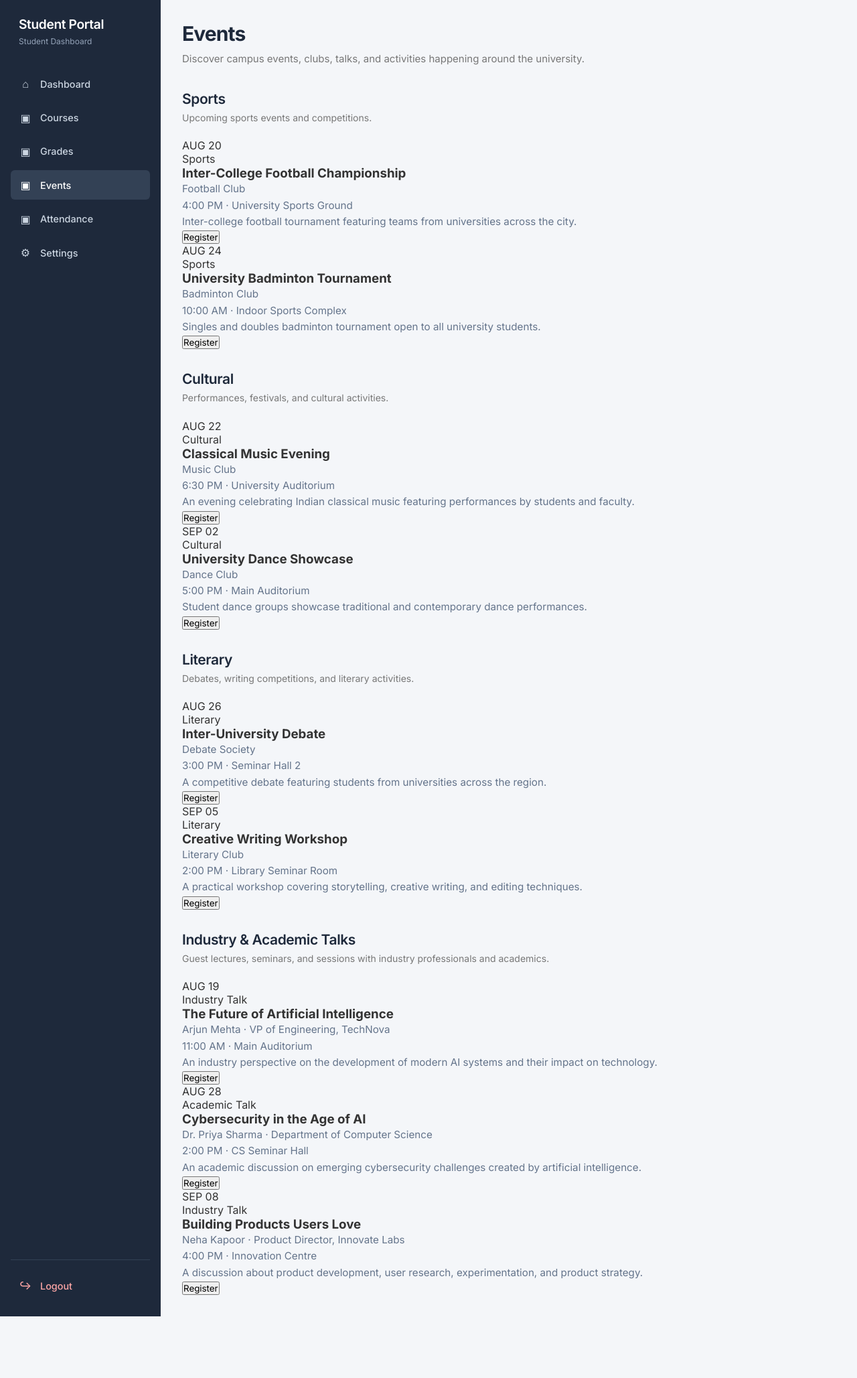
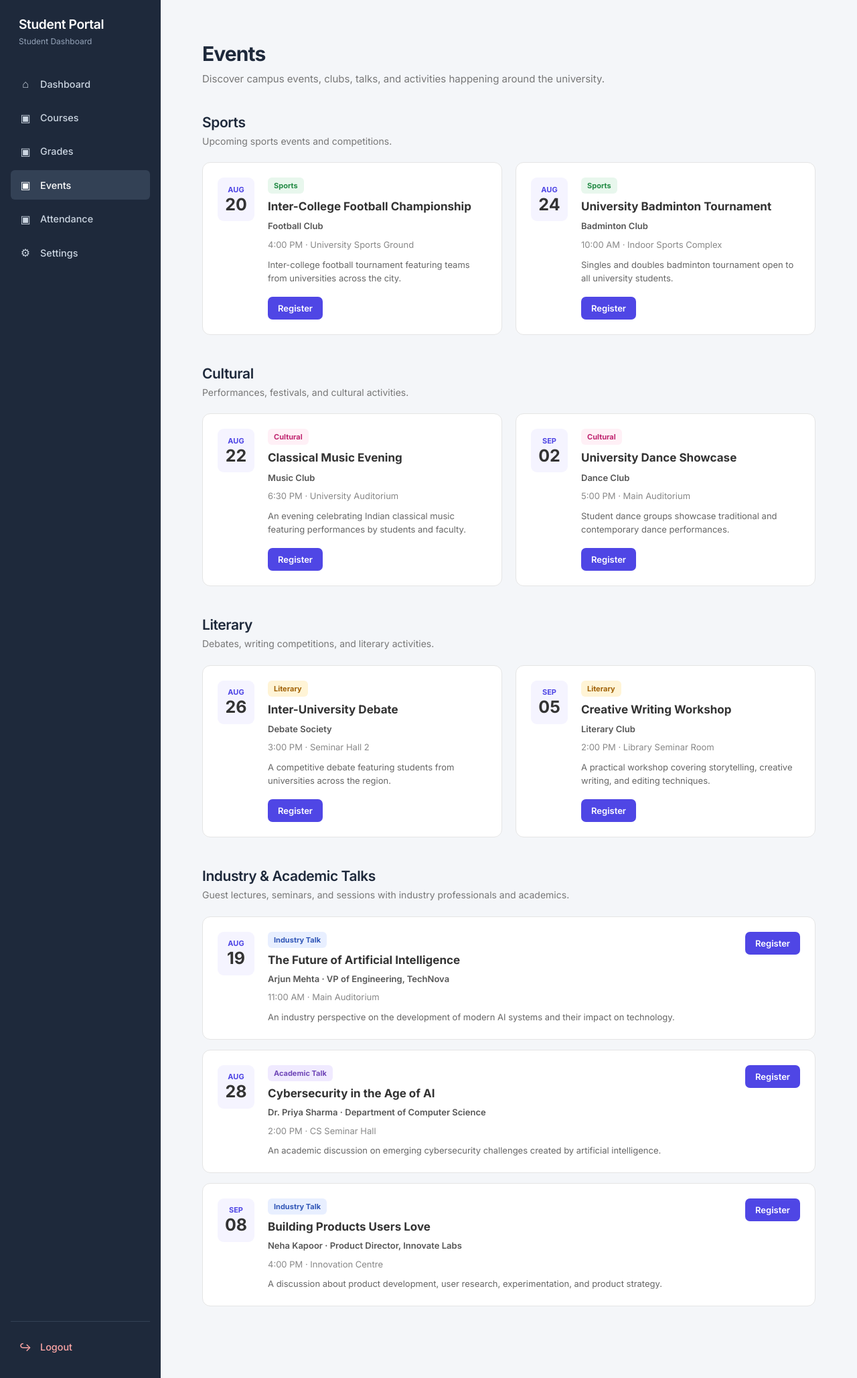
Before and after one commit to don-curleone/student-portal, a Flask app: page /events in a window 1280 px wide. Shown: the whole page at 67% size. Before the commit the page ends 1965 px from the top, so only its background shows below. Run offline with Flask 3, Linux system fonts and the light colour scheme.

Commit message:
css for the events page

```diff
--- /dev/null
+++ b/static/events.css
@@ -0,0 +1,334 @@
+/* =========================
+   EVENTS PAGE
+   ========================= */
+
+.events-page {
+    padding: 30px;
+    max-width: 1200px;
+    margin: 0 auto;
+}
+
+
+/* =========================
+   PAGE HEADER
+   ========================= */
+
+.page-header {
+    margin-bottom: 40px;
+}
+
+.page-header h1 {
+    margin: 0 0 8px;
+    font-size: 30px;
+}
+
+.page-header p {
+    margin: 0;
+    color: #777;
+    font-size: 15px;
+}
+
+
+/* =========================
+   EVENT SECTION
+   ========================= */
+
+.events-section {
+    margin-bottom: 45px;
+}
+
+.section-header {
+    margin-bottom: 20px;
+}
+
+.section-header h2 {
+    margin: 0 0 5px;
+    font-size: 21px;
+}
+
+.section-header p {
+    margin: 0;
+    color: #777;
+    font-size: 14px;
+}
+
+
+/* =========================
+   EVENT GRID
+   ========================= */
+
+.event-grid {
+    display: grid;
+    grid-template-columns: repeat(2, 1fr);
+    gap: 20px;
+}
+
+
+/* =========================
+   EVENT CARD
+   ========================= */
+
+.event-card {
+    display: flex;
+    gap: 20px;
+
+    background: #ffffff;
+    border: 1px solid #e5e5e5;
+    border-radius: 12px;
+
+    padding: 22px;
+
+    transition: transform 0.2s ease,
+                box-shadow 0.2s ease;
+}
+
+.event-card:hover {
+    transform: translateY(-3px);
+    box-shadow: 0 8px 20px rgba(0, 0, 0, 0.07);
+}
+
+
+/* =========================
+   EVENT DATE
+   ========================= */
+
+.event-date {
+    width: 55px;
+    height: 65px;
+
+    flex-shrink: 0;
+
+    display: flex;
+    flex-direction: column;
+    align-items: center;
+    justify-content: center;
+
+    background: #f5f4ff;
+    border-radius: 9px;
+}
+
+.event-month {
+    font-size: 11px;
+    font-weight: 700;
+    color: #4f46e5;
+}
+
+.event-day {
+    font-size: 25px;
+    font-weight: 700;
+    color: #333;
+}
+
+
+/* =========================
+   EVENT INFORMATION
+   ========================= */
+
+.event-info {
+    flex: 1;
+}
+
+.event-info h3 {
+    margin: 8px 0 8px;
+    font-size: 17px;
+    line-height: 1.3;
+}
+
+.event-club {
+    margin: 0 0 7px;
+
+    font-size: 13px;
+    font-weight: 600;
+    color: #555;
+}
+
+.event-details {
+    margin: 0 0 10px;
+
+    font-size: 13px;
+    color: #888;
+}
+
+.event-description {
+    margin: 0;
+
+    font-size: 13px;
+    line-height: 1.5;
+    color: #666;
+}
+
+
+/* =========================
+   EVENT CATEGORIES
+   ========================= */
+
+.event-category {
+    display: inline-block;
+
+    padding: 5px 9px;
+
+    border-radius: 6px;
+
+    font-size: 11px;
+    font-weight: 700;
+}
+
+.event-category.sports {
+    background: #e8f7ed;
+    color: #238b45;
+}
+
+.event-category.cultural {
+    background: #fff0f6;
+    color: #c02670;
+}
+
+.event-category.literary {
+    background: #fff4d6;
+    color: #a16207;
+}
+
+
+/* =========================
+   REGISTER BUTTON
+   ========================= */
+
+.register-button {
+    margin-top: 18px;
+
+    border: none;
+    background: #4f46e5;
+    color: white;
+
+    padding: 9px 15px;
+
+    border-radius: 7px;
+
+    font-size: 13px;
+    font-weight: 600;
+
+    cursor: pointer;
+
+    transition: background 0.2s ease,
+                transform 0.2s ease;
+}
+
+.register-button:hover {
+    background: #4338ca;
+    transform: translateY(-1px);
+}
+
+
+/* =========================
+   TALKS
+   ========================= */
+
+.talks-list {
+    display: flex;
+    flex-direction: column;
+    gap: 15px;
+}
+
+.talk-card {
+    display: flex;
+    align-items: flex-start;
+    gap: 20px;
+
+    background: #ffffff;
+    border: 1px solid #e5e5e5;
+    border-radius: 12px;
+
+    padding: 22px;
+}
+
+.talk-date {
+    width: 55px;
+    height: 65px;
+
+    flex-shrink: 0;
+
+    display: flex;
+    flex-direction: column;
+    align-items: center;
+    justify-content: center;
+
+    background: #f5f4ff;
+    border-radius: 9px;
+}
+
+.talk-info {
+    flex: 1;
+}
+
+.talk-info h3 {
+    margin: 8px 0 8px;
+    font-size: 17px;
+}
+
+.speaker {
+    margin: 0 0 7px;
+
+    font-size: 13px;
+    font-weight: 600;
+    color: #555;
+}
+
+.talk-type {
+    display: inline-block;
+
+    padding: 5px 9px;
+
+    border-radius: 6px;
+
+    font-size: 11px;
+    font-weight: 700;
+}
+
+.talk-type.industry {
+    background: #e8efff;
+    color: #3157b7;
+}
+
+.talk-type.academic {
+    background: #f0eaff;
+    color: #7048b8;
+}
+
+.talk-card .register-button {
+    flex-shrink: 0;
+    margin-top: 0;
+}
+
+
+/* =========================
+   RESPONSIVE
+   ========================= */
+
+@media (max-width: 900px) {
+
+    .event-grid {
+        grid-template-columns: 1fr;
+    }
+
+}
+
+
+@media (max-width: 600px) {
+
+    .events-page {
+        padding: 20px;
+    }
+
+    .event-card {
+        flex-direction: column;
+    }
+
+    .talk-card {
+        flex-direction: column;
+    }
+
+    .talk-card .register-button {
+        margin-top: 10px;
+    }
+
+}
--- a/templates/base.html
+++ b/templates/base.html
@@ -13,6 +13,7 @@
 <link rel="stylesheet" href="{{ url_for('static', filename='settings.css') }}">
 <link rel="stylesheet" href="{{ url_for('static', filename='courses.css') }}">
 <link rel="stylesheet" href="{{ url_for('static', filename='attendance.css') }}">
+<link rel="stylesheet" href="{{ url_for('static', filename='events.css') }}">
 {% endblock %}
 </head>
 
```
